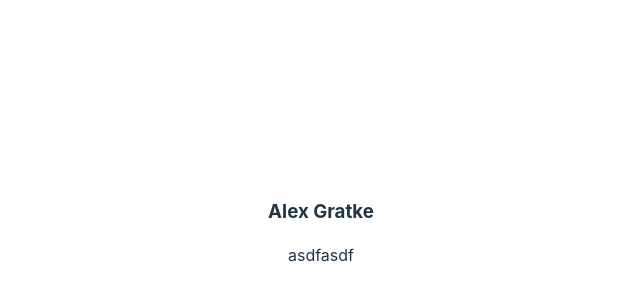
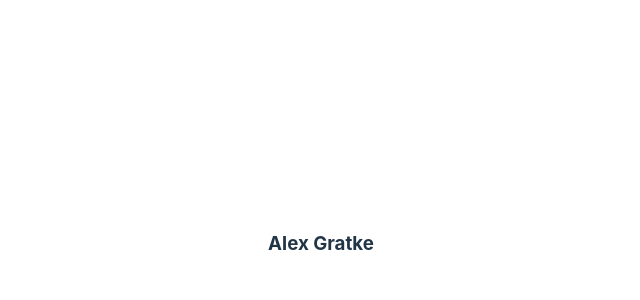
Before and after one commit to agratke/alexgratke-vue-website, a Vue app: page / in a window 1280 px wide. Shown: the part 168-468 px from the top of the page, without its empty margins (319-959 px from the left). Built offline with nearby package versions, Linux system fonts and the light colour scheme.

Commit message:
1 binaries uploaded

```diff
--- a/src/components/AlexGratke.vue
+++ b/src/components/AlexGratke.vue
@@ -8,10 +8,10 @@ defineProps({
 </script>
 
 <template>
-
+  <img >
   <h3>{{msg}}</h3>
 
-  <p>asdfasdf</p>
+  <p></p>
 </template>
 
 <style scoped>
```
Also changed, not shown: 1 other file (tests, documents, lock files or other folders).
